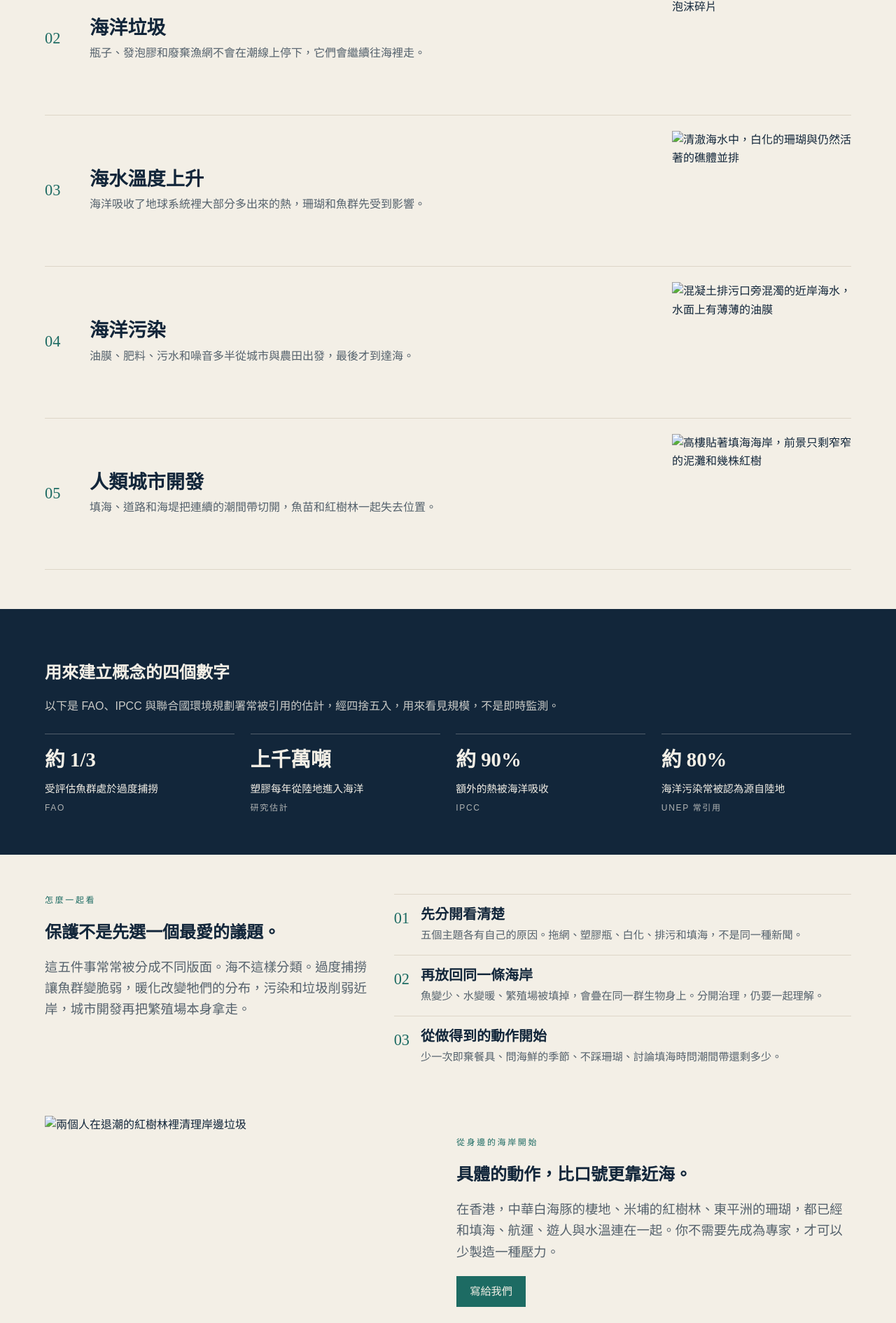
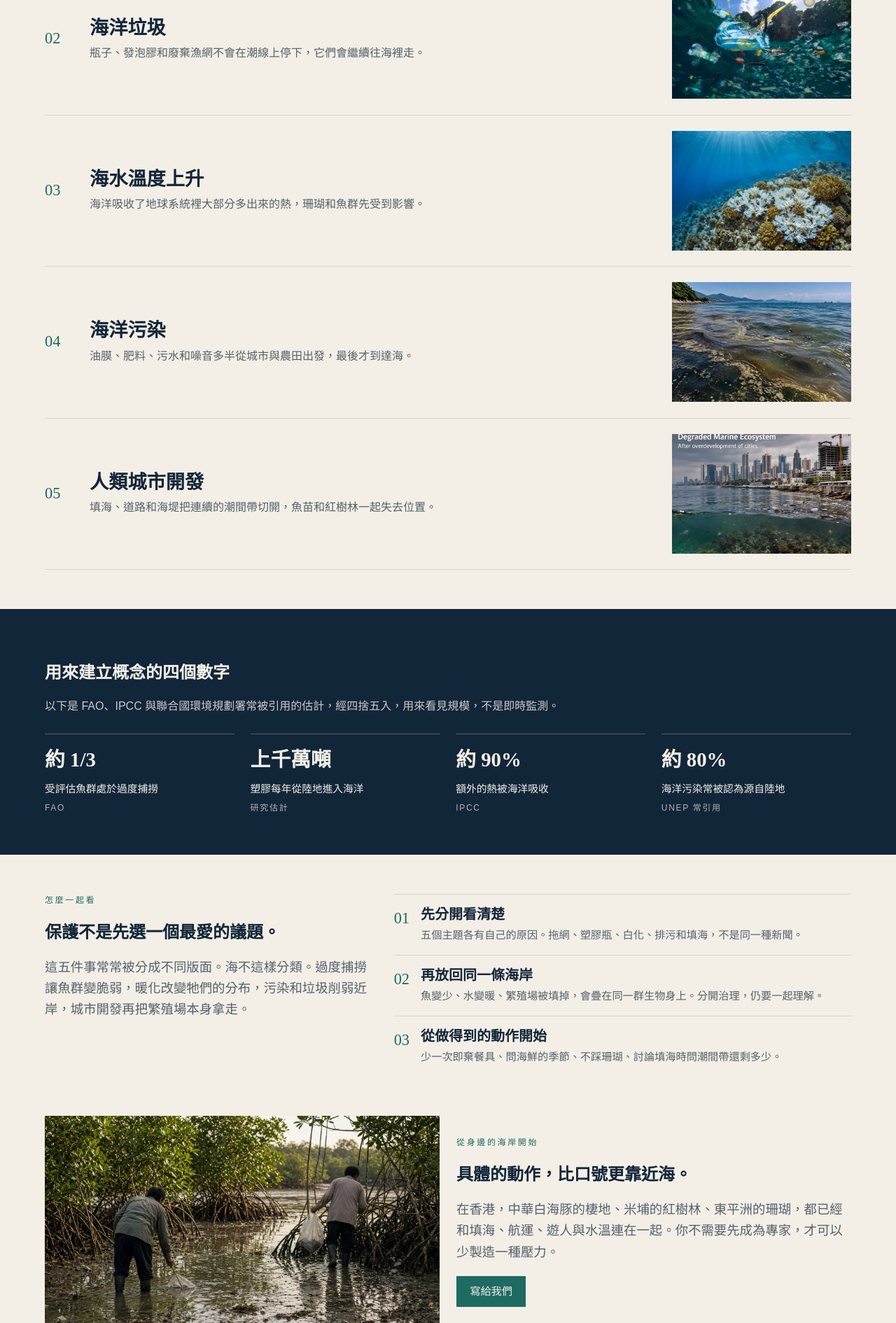
Before and after one commit to asheryen1202/save-ocean, a plain HTML site: page index.html in a window 1280 px wide. Shown: the part 910-2800 px from the top of the page at 70% size. Drawn offline with Linux system fonts and the light colour scheme.

Commit message:
Update index.html

```diff
--- a/index.html
+++ b/index.html
@@ -187,7 +187,7 @@ button.btn { border: 0; cursor: pointer; font: inherit; }
       </div>
     </div>
     <figure>
-      <img class="photo" src="images/coast.jpg" alt="黎明時分的岩岸與平靜海面，遠方有細小的船影">
+      <img class="photo" src="coast.jpg" alt="黎明時分的岩岸與平靜海面，遠方有細小的船影">
       <figcaption>黎明的海岸。海面平靜，不代表海裡無事。</figcaption>
     </figure>
   </section>
@@ -202,27 +202,27 @@ button.btn { border: 0; cursor: pointer; font: inherit; }
     <a class="topic" href="overfishing.html">
   <span class="num">01</span>
   <span><h2>過度捕撈</h2><p>捕得比魚群恢復得更快，海裡的食物網就會從上層開始鬆開。</p></span>
-  <img class="photo sq" src="images/overfishing.jpg" alt="漁船甲板上的漁網與漁獲，船員的手正在整理繩索">
+  <img class="photo sq" src=overfishing.jpg" alt="漁船甲板上的漁網與漁獲，船員的手正在整理繩索">
 </a>
 <a class="topic" href="debris.html">
   <span class="num">02</span>
   <span><h2>海洋垃圾</h2><p>瓶子、發泡膠和廢棄漁網不會在潮線上停下，它們會繼續往海裡走。</p></span>
-  <img class="photo sq" src="images/debris.jpg" alt="沙灘潮線上散落的塑膠瓶、繩索和泡沫碎片">
+  <img class="photo sq" src="debris.jpg" alt="沙灘潮線上散落的塑膠瓶、繩索和泡沫碎片">
 </a>
 <a class="topic" href="warming.html">
   <span class="num">03</span>
   <span><h2>海水溫度上升</h2><p>海洋吸收了地球系統裡大部分多出來的熱，珊瑚和魚群先受到影響。</p></span>
-  <img class="photo sq" src="images/warming.jpg" alt="清澈海水中，白化的珊瑚與仍然活著的礁體並排">
+  <img class="photo sq" src="warming.jpg" alt="清澈海水中，白化的珊瑚與仍然活著的礁體並排">
 </a>
 <a class="topic" href="pollution.html">
   <span class="num">04</span>
   <span><h2>海洋污染</h2><p>油膜、肥料、污水和噪音多半從城市與農田出發，最後才到達海。</p></span>
-  <img class="photo sq" src="images/pollution.jpg" alt="混凝土排污口旁混濁的近岸海水，水面上有薄薄的油膜">
+  <img class="photo sq" src="pollution.jpg" alt="混凝土排污口旁混濁的近岸海水，水面上有薄薄的油膜">
 </a>
 <a class="topic" href="development.html">
   <span class="num">05</span>
   <span><h2>人類城市開發</h2><p>填海、道路和海堤把連續的潮間帶切開，魚苗和紅樹林一起失去位置。</p></span>
-  <img class="photo sq" src="images/development.jpg" alt="高樓貼著填海海岸，前景只剩窄窄的泥灘和幾株紅樹">
+  <img class="photo sq" src="development.jpg" alt="高樓貼著填海海岸，前景只剩窄窄的泥灘和幾株紅樹">
 </a>
   </section>
   <section class="band">
@@ -250,7 +250,7 @@ button.btn { border: 0; cursor: pointer; font: inherit; }
     </div>
   </section>
   <section class="wrap shore">
-    <img class="photo" src="images/mangrove.jpg" alt="兩個人在退潮的紅樹林裡清理岸邊垃圾">
+    <img class="photo" src="mangrove.jpg" alt="兩個人在退潮的紅樹林裡清理岸邊垃圾">
     <div>
       <p class="kicker">從身邊的海岸開始</p>
       <h2>具體的動作，比口號更靠近海。</h2>
```
